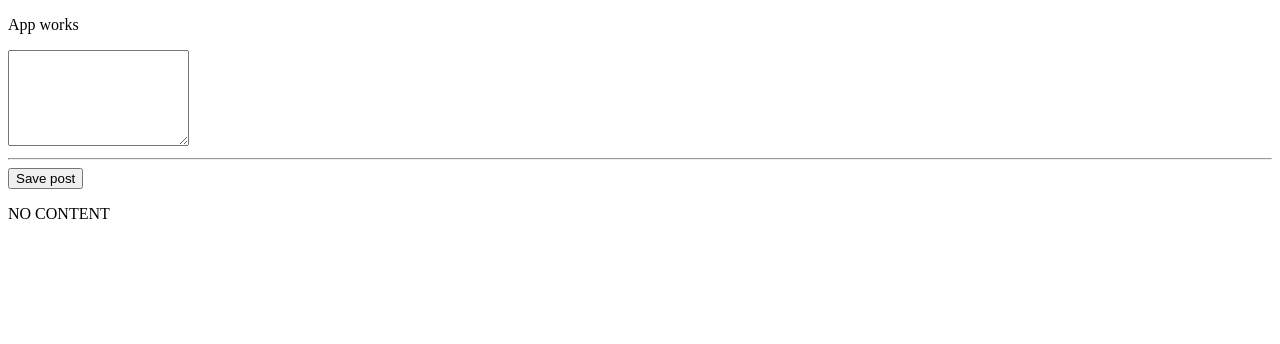
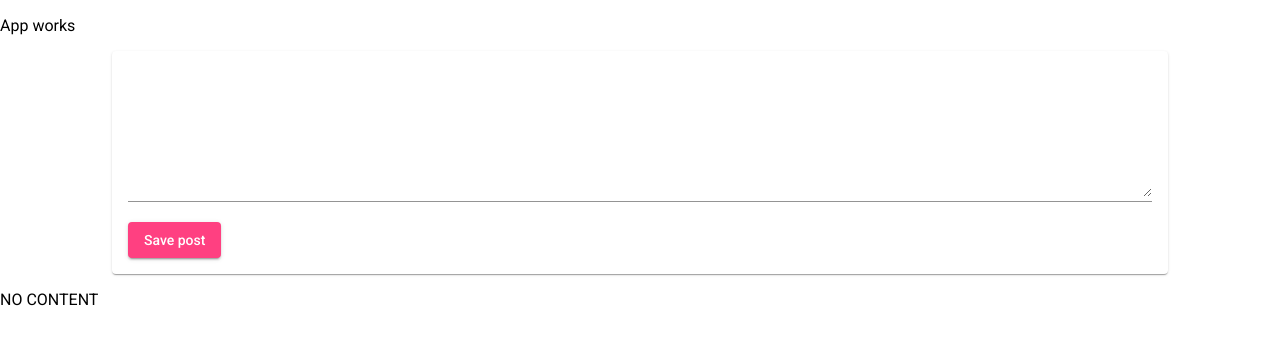
Before and after one commit to Chaka15/mean-app, an Angular app: page / in a window 1280 px wide. Shown: the top 344 px of the page. Built offline with nearby package versions, Linux system fonts and the light colour scheme.

Commit message:
add angular material and style post-create component

```diff
--- a/angular.json
+++ b/angular.json
@@ -31,6 +31,7 @@
               "src/assets"
             ],
             "styles": [
+              "./node_modules/@angular/material/prebuilt-themes/indigo-pink.css",
               "src/styles.scss"
             ],
             "scripts": []
@@ -99,6 +100,7 @@
               "src/assets"
             ],
             "styles": [
+              "./node_modules/@angular/material/prebuilt-themes/indigo-pink.css",
               "src/styles.scss"
             ],
             "scripts": []
--- a/package.json
+++ b/package.json
@@ -11,10 +11,12 @@
   "private": true,
   "dependencies": {
     "@angular/animations": "^14.0.0",
+    "@angular/cdk": "^14.0.1",
     "@angular/common": "^14.0.0",
     "@angular/compiler": "^14.0.0",
     "@angular/core": "^14.0.0",
     "@angular/forms": "^14.0.0",
+    "@angular/material": "^14.0.1",
     "@angular/platform-browser": "^14.0.0",
     "@angular/platform-browser-dynamic": "^14.0.0",
     "@angular/router": "^14.0.0",
--- a/src/app/posts/post-create/post-create.component.html
+++ b/src/app/posts/post-create/post-create.component.html
@@ -1,4 +1,7 @@
-<textarea rows="6" [(ngModel)]="enteredValue"></textarea>
-<hr>
-<button (click)="onAddPost()">Save post</button>
+<mat-card>
+  <mat-form-field>
+    <textarea matInput rows="6" [(ngModel)]="enteredValue"></textarea>
+  </mat-form-field>
+  <button mat-raised-button color="accent" (click)="onAddPost()">Save post</button>
+</mat-card>
 <p>{{ newPost }}</p>
--- a/src/app/posts/post-create/post-create.component.scss
+++ b/src/app/posts/post-create/post-create.component.scss
@@ -0,0 +1,9 @@
+mat-card {
+  width: 80%;
+  margin: auto;
+}
+
+mat-form-field,
+textarea {
+  width: 100%;
+}
--- a/src/index.html
+++ b/src/index.html
@@ -6,6 +6,9 @@
   <base href="/">
   <meta name="viewport" content="width=device-width, initial-scale=1">
   <link rel="icon" type="image/x-icon" href="favicon.ico">
+  <link rel="preconnect" href="https://fonts.gstatic.com">
+  <link href="https://fonts.googleapis.com/css2?family=Roboto:wght@300;400;500&display=swap" rel="stylesheet">
+  <link href="https://fonts.googleapis.com/icon?family=Material+Icons" rel="stylesheet">
 </head>
 <body>
   <app-root></app-root>
--- a/src/styles.scss
+++ b/src/styles.scss
@@ -1 +1,4 @@
 /* You can add global styles to this file, and also import other style files */
+
+html, body { height: 100%; }
+body { margin: 0; font-family: Roboto, "Helvetica Neue", sans-serif; }
```
Also changed, not shown: src/app/app.module.ts (+12 -1 lines), 1 other file (tests, documents, lock files or other folders).
